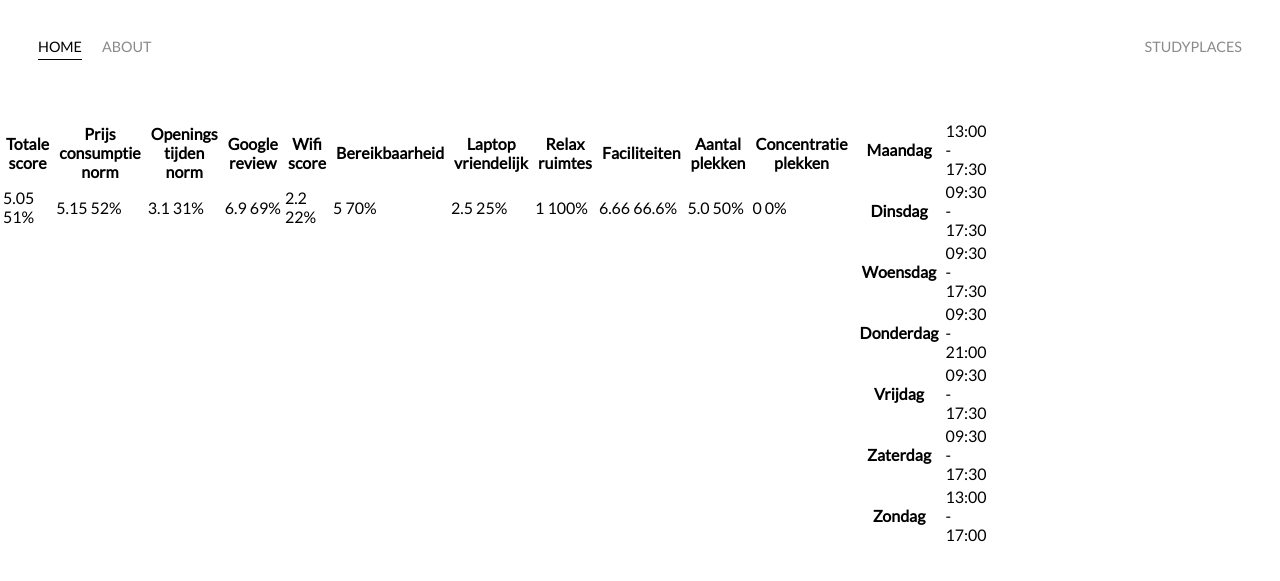
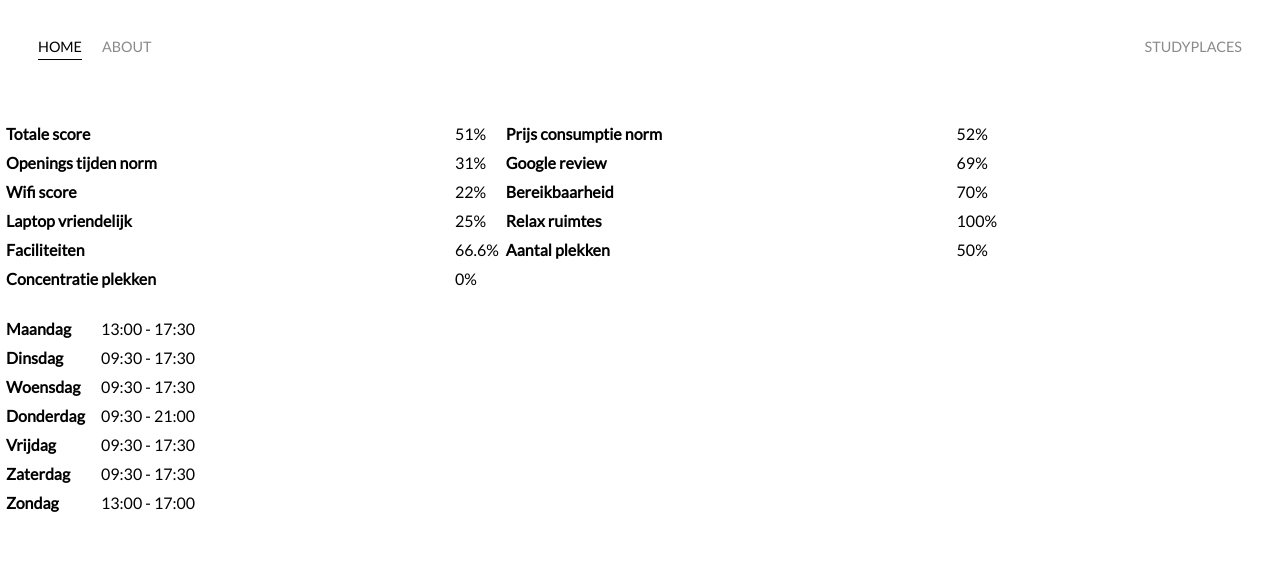
Before and after one commit to michiel015/studyplaces, a Flask app: a page that uses templates/modal.html in a window 1280 px wide. Shown: the top 581 px of the page. Run offline with Flask 2, Linux system fonts and the light colour scheme; data comes from the database, SQL or seed files in the repository.

Commit message:
Made the whole img wrapper clickable, styled modal, styled modal html page

```diff
--- a/static/css/main.css
+++ b/static/css/main.css
@@ -119,6 +119,7 @@ body {
     border-collapse: collapse;
     width: 100%;
     margin-bottom: 20px;
+    margin-top: 20px;
     opacity: 0;
     padding: 4px;
 }
@@ -138,6 +139,19 @@ text-align: left;
     width: 50%;
     margin-bottom: 20px;
 }
+.modal-table {
+    top: 0;
+    display: flex;
+    flex-direction: column;
+    justify-content: center;
+    align-items: center;
+    height: 100%;
+    text-align: left;
+}
+.modal-table table {
+width: 100%;
+}
+
 /*set table header text color and background color*/
 .cards-review-wrapper th {
     color: white;
--- a/templates/modal.html
+++ b/templates/modal.html
@@ -3,11 +3,12 @@
 {% block contents %}
 <style>
 .row {
-  display: flex;
+  width: 1000px;
 }
 
 .column {
-  flex: 50%;
+  text-align: left;
+  width: 1000px;
 }
 </style>
 
@@ -17,36 +18,32 @@
               <thead>
                 <tr>
                     <th>{{column_names[2]}}</th>
+                    <td>{{ data[0][14] }}%</td>
                     <th>{{column_names[3]}}</th>
-                    <th>{{column_names[4]}}</th>
+                    <td>{{ data[0][15] }}%</td></tr>
+                    <tr><th>{{column_names[4]}}</th>
+                    <td>{{ data[0][16] }}%</td>
                     <th>{{column_names[5]}}</th>
-                    <th>{{column_names[6]}}</th>
+                    <td>{{ data[0][17] }}%</td></tr>
+                    <tr><th>{{column_names[6]}}</th>
+                    <td>{{ data[0][18] }}%</td>
                     <th>{{column_names[8]}}</th>
-                    <th>{{column_names[9]}}</th>
+                    <td>{{ data[0][19] }}%</td></tr>
+                    <tr><th>{{column_names[9]}}</th>
+                    <td>{{ data[0][20] }}%</td>
                     <th>{{column_names[10]}}</th>
-                    <th>{{column_names[11]}}</th>
+                    <td>{{ data[0][21] }}%</td></tr>
+                    <tr><th>{{column_names[11]}}</th>
+                    <td>{{ data[0][22] }}%</td>
                     <th>{{column_names[12]}}</th>
-                    <th>{{column_names[13]}}</th>
+                    <td>{{ data[0][23] }}%</td></tr>
+                    <tr><th>{{column_names[13]}}</th>
+                    <td>{{ data[0][24] }}%</td>
                 </tr>
               </thead>
-                <tbody>
-                        <tr>
-                            <td>{{ data[0][2] }} {{ data[0][14] }}%</td>
-                            <td>{{ data[0][3] }} {{ data[0][15] }}%</td>
-                            <td>{{ data[0][4] }} {{ data[0][16] }}%</td>
-                            <td>{{ data[0][5] }} {{ data[0][17] }}%</td>
-                            <td>{{ data[0][6] }} {{ data[0][18] }}%</td>
-                            <td>{{ data[0][8] }} {{ data[0][19] }}%</td>
-                            <td>{{ data[0][9] }} {{ data[0][20] }}%</td>
-                            <td>{{ data[0][10] }} {{ data[0][21] }}%</td>
-                            <td>{{ data[0][11] }} {{ data[0][22] }}%</td>
-                            <td>{{ data[0][12] }} {{ data[0][23] }}%</td>
-                            <td>{{ data[0][13] }} {{ data[0][24] }}%</td>
-                        </tr>
-                </tbody>
             </table>
     </div>
-
+&nbsp;
     <div class="column">
             <table>
                 <tr><th>{{column_names[26]}}</th><td>{{ data[0][26] }}</td></tr>
```
Also changed, not shown: templates/home.html (+19 -21 lines).
